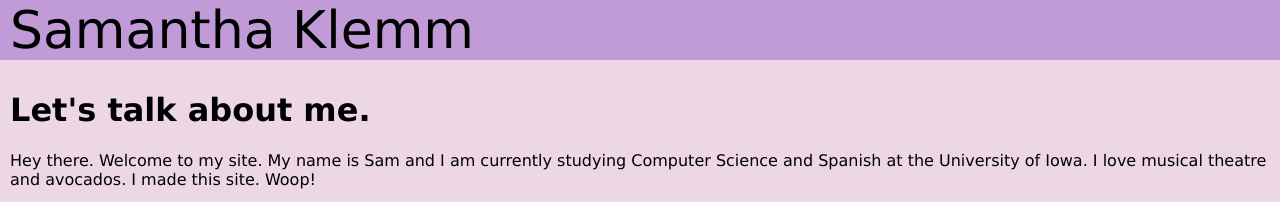
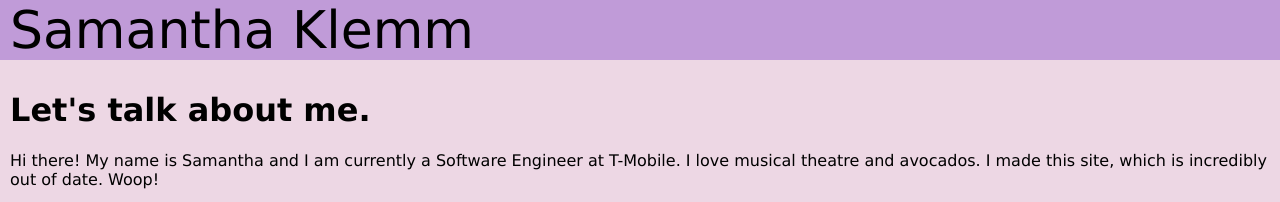
Before and after one commit to samklemm/website, a plain HTML site: page website/index.html in a window 1280 px wide. Shown: the top 202 px of the page. Drawn offline with Linux system fonts and the light colour scheme; grey boxes are pictures that could not be loaded.

Commit message:
Update index.html

```diff
--- a/website/index.html
+++ b/website/index.html
@@ -11,7 +11,7 @@
 			<div class="content">
 			<h1>Let's talk about me.</h1>
 			<p>
-			Hey there. Welcome to my site. My name is Sam and I am currently studying Computer Science and Spanish at the University of Iowa. I love musical theatre and avocados. I made this site. Woop!
+			Hi there! My name is Samantha and I am currently a Software Engineer at T-Mobile. I love musical theatre and avocados. I made this site, which is incredibly out of date. Woop!
 
 			<p>
 			<img src="http://i.imgur.com/Rc0xKun.png"  alt="This is me." />
```
